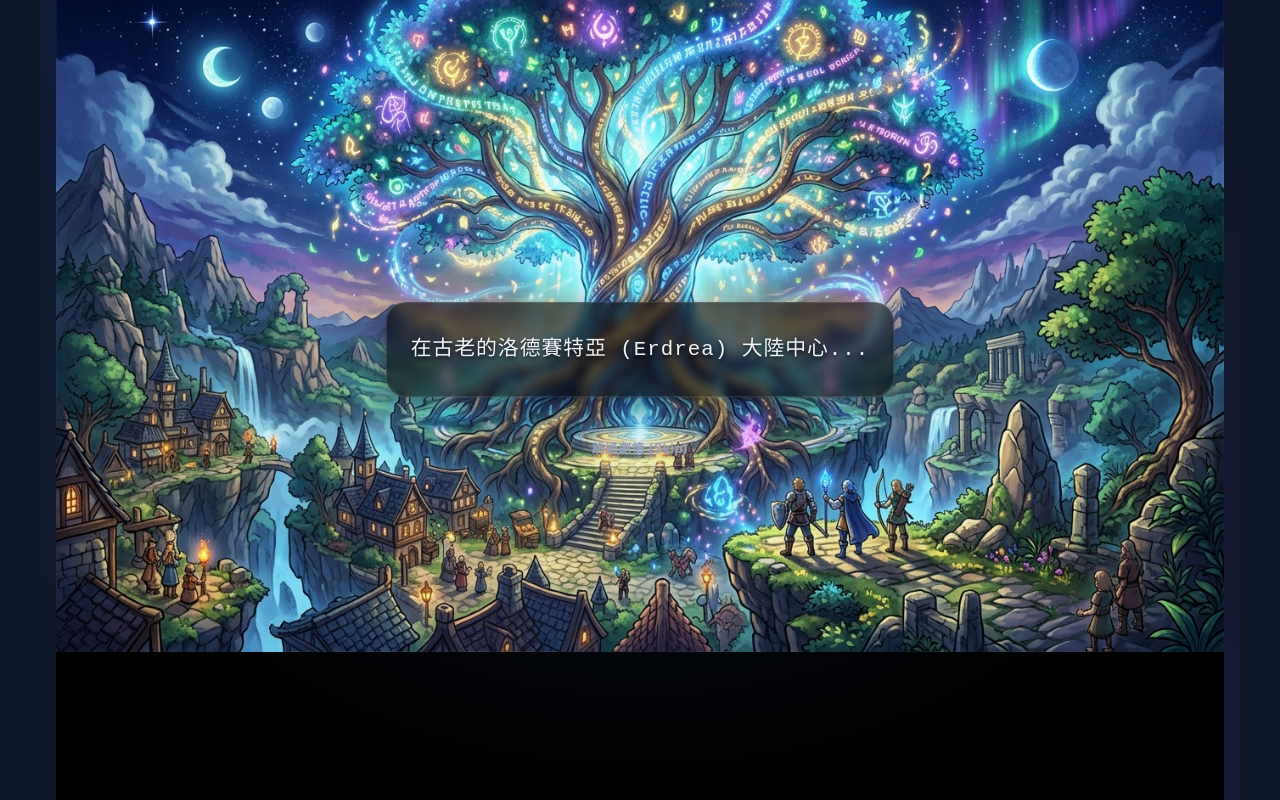
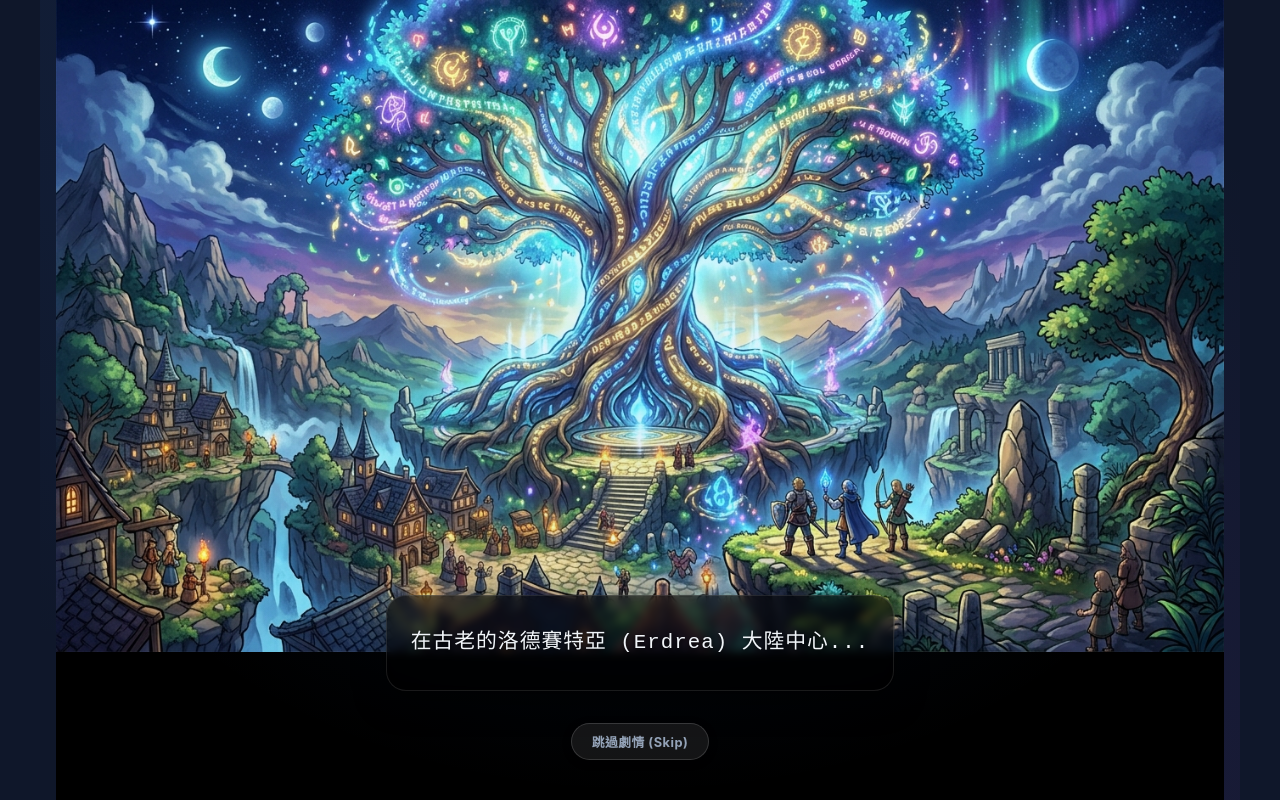
Before and after one commit to realsnova/A1-Movers-Game-Gemini, a website: page index.html in a window 1280 px wide. Both pictures are taken after a click on the button "開始冒險". Drawn offline with Linux system fonts and the light colour scheme.

Commit message:
style(cinematic): move text to bottom to avoid obscuring picture

```diff
--- a/index.html
+++ b/index.html
@@ -679,7 +679,8 @@ input, select, textarea { font-family: inherit; }
   display: flex;
   flex-direction: column;
   align-items: center;
-  justify-content: center;
+  justify-content: flex-end;
+  padding-bottom: 40px;
   min-height: 100vh;
   background-color: #000;
   background-size: contain !important;
--- a/src/style.css
+++ b/src/style.css
@@ -671,7 +671,8 @@ input, select, textarea { font-family: inherit; }
   display: flex;
   flex-direction: column;
   align-items: center;
-  justify-content: center;
+  justify-content: flex-end;
+  padding-bottom: 40px;
   min-height: 100vh;
   background-color: #000;
   background-size: contain !important;
```
